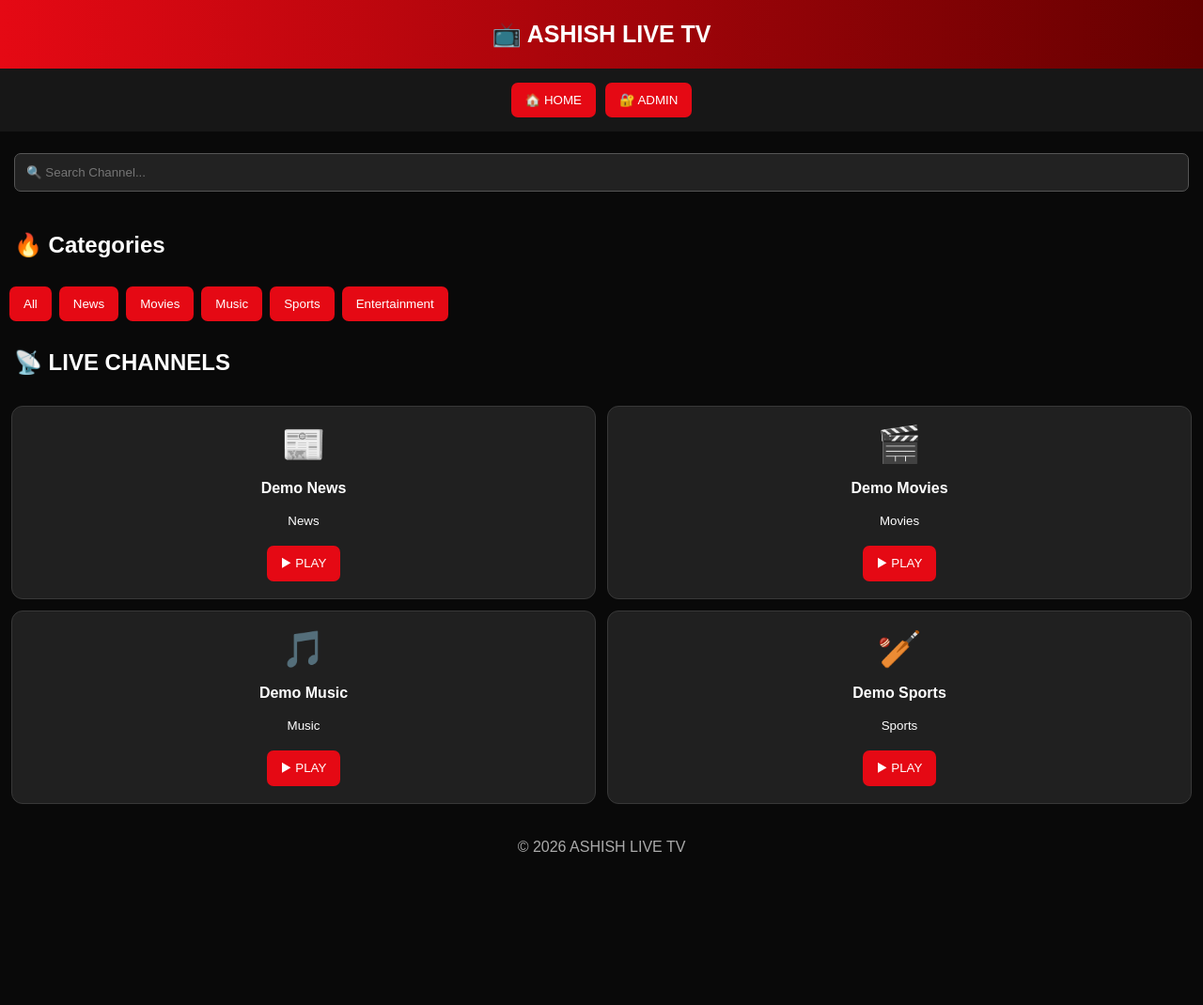
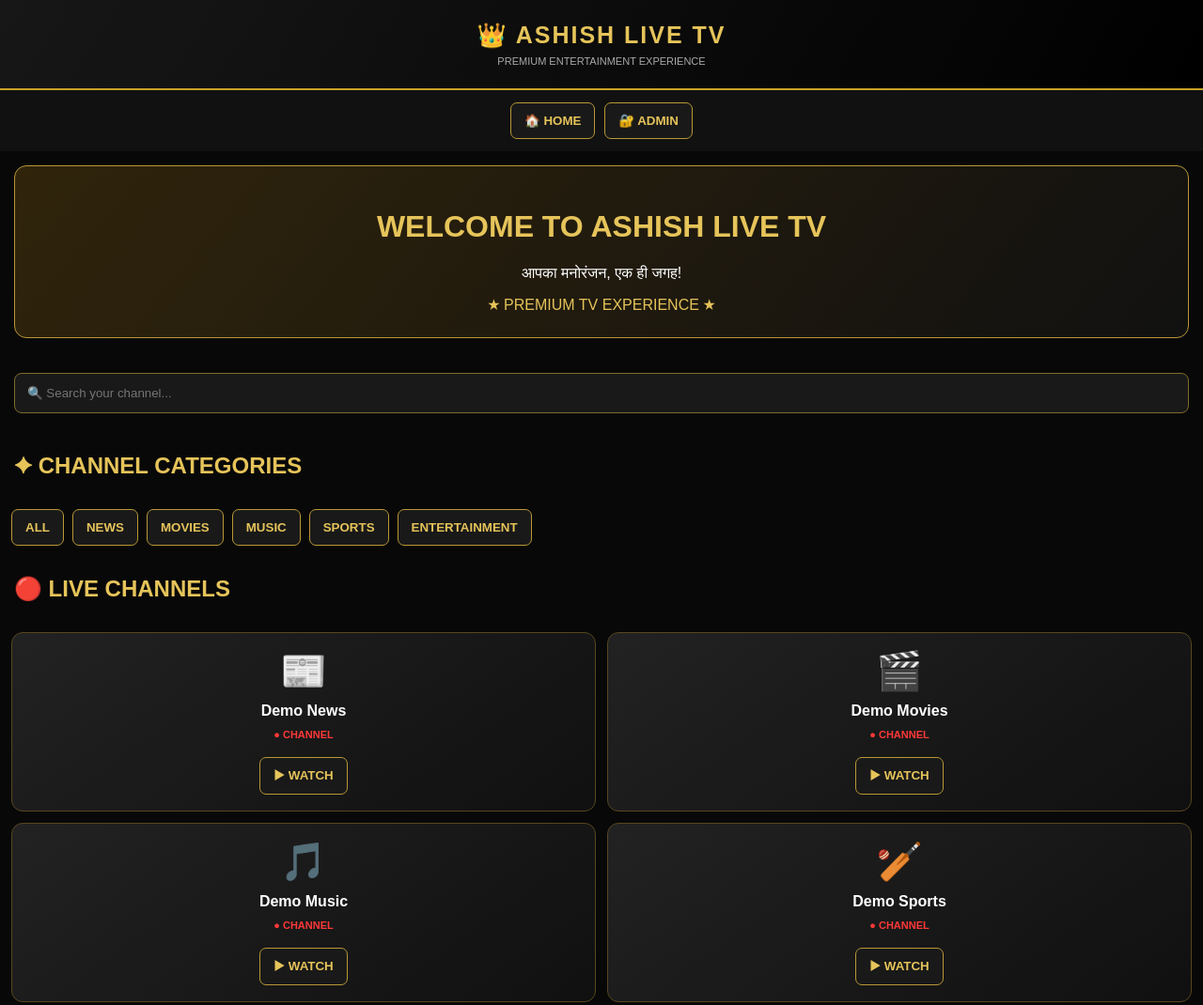
Before and after one commit to instagramcomfffs-code/-ashish-live-tv, a plain HTML site: page index.html in a window 1280 px wide. Shown: the top 1070 px of the page at 94% size. Before the commit the page ends 936 px from the top, so only its background shows below. Drawn offline with Linux system fonts and the light colour scheme.

Commit message:
Update index.html

```diff
--- a/index.html
+++ b/index.html
@@ -5,30 +5,86 @@
 <meta charset="UTF-8">
 <meta name="viewport" content="width=device-width, initial-scale=1.0">
 <title>ASHISH LIVE TV</title>
+
 <style>
 *{box-sizing:border-box}
-body{margin:0;background:#090909;color:white;font-family:Arial}
-header{background:linear-gradient(90deg,#e50914,#650000);padding:22px;text-align:center;font-size:25px;font-weight:bold}
-nav{display:flex;justify-content:center;gap:10px;padding:15px;background:#171717}
-button{background:#e50914;color:white;border:0;border-radius:7px;padding:11px 15px;cursor:pointer}
-input,select{width:100%;padding:12px;margin:8px 0;background:#222;color:white;border:1px solid #555;border-radius:7px}
-h2{padding-left:15px}
+body{
+ margin:0;background:#080808;color:white;
+ font-family:Arial,sans-serif;
+}
+header{
+ background:linear-gradient(120deg,#171717,#000);
+ padding:23px 12px;text-align:center;
+ border-bottom:2px solid #c9a227;
+}
+.brand{
+ color:#e6c45a;font-size:25px;
+ font-weight:bold;letter-spacing:2px;
+}
+.tagline{color:#aaa;font-size:11px;margin-top:7px}
+nav{
+ display:flex;justify-content:center;
+ gap:10px;padding:13px;background:#111;
+}
+button{
+ border:1px solid #b99835;
+ background:#191919;color:#e6c45a;
+ padding:11px 14px;border-radius:7px;
+ cursor:pointer;font-weight:bold;
+}
+button:hover{background:#c9a227;color:black}
 .search{padding:15px}
-.categories{display:flex;gap:8px;overflow-x:auto;padding:10px}
+input,select{
+ width:100%;padding:13px;margin:7px 0;
+ background:#191919;color:white;
+ border:1px solid #806b2b;border-radius:8px;
+}
+h2{color:#e6c45a;padding-left:15px}
+.hero{
+ margin:15px;padding:25px 15px;
+ border:1px solid #b99835;border-radius:13px;
+ background:linear-gradient(130deg,#30240b,#111);
+ text-align:center;
+}
+.hero h1{color:#e6c45a}
+.categories{
+ display:flex;gap:9px;padding:12px;
+ overflow-x:auto;
+}
 .categories button{white-space:nowrap}
-.channels{display:grid;grid-template-columns:1fr 1fr;gap:12px;padding:12px}
-.channel{background:#202020;padding:18px 8px;border-radius:12px;text-align:center;border:1px solid #383838}
-.logo{font-size:38px}
-.channel p{font-weight:bold}
-.panel{display:none;background:#171717;margin:15px;padding:15px;border-radius:12px}
-#player{display:none;margin:15px;padding:15px;background:#171717;border-radius:12px}
-video{width:100%;background:black}
-footer{text-align:center;padding:25px;color:#aaa}
+.channels{
+ display:grid;grid-template-columns:1fr 1fr;
+ gap:12px;padding:12px;
+}
+.channel{
+ background:linear-gradient(145deg,#222,#101010);
+ border:1px solid #57471f;border-radius:12px;
+ padding:17px 7px;text-align:center;
+}
+.logo{font-size:40px}
+.name{font-weight:bold;margin:10px 0}
+.live{color:#ff3838;font-size:11px;font-weight:bold}
+#player,.panel{
+ display:none;background:#151515;
+ border:1px solid #a48632;
+ margin:15px;padding:15px;border-radius:12px;
+}
+video{width:100%;background:black;border-radius:8px}
+footer{
+ text-align:center;color:#999;
+ padding:25px;border-top:1px solid #333;
+ margin-top:30px;
+}
+.delete{color:white;border-color:red}
 </style>
 </head>
+
 <body>
 
-<header>📺 ASHISH LIVE TV</header>
+<header>
+ <div class="brand">👑 ASHISH LIVE TV</div>
+ <div class="tagline">PREMIUM ENTERTAINMENT EXPERIENCE</div>
+</header>
 
 <nav>
  <button onclick="showHome()">🏠 HOME</button>
@@ -36,34 +92,42 @@ footer{text-align:center;padding:25px;color:#aaa}
 </nav>
 
 <div id="home">
-<div class="search">
-<input id="search" placeholder="🔍 Search Channel..." oninput="render()">
+
+<div class="hero">
+ <h1>WELCOME TO ASHISH LIVE TV</h1>
+ <p>आपका मनोरंजन, एक ही जगह!</p>
+ <span style="color:#e6c45a">★ PREMIUM TV EXPERIENCE ★</span>
 </div>
 
-<h2>🔥 Categories</h2>
-<div class="categories">
-<button onclick="setCategory('All')">All</button>
-<button onclick="setCategory('News')">News</button>
-<button onclick="setCategory('Movies')">Movies</button>
-<button onclick="setCategory('Music')">Music</button>
-<button onclick="setCategory('Sports')">Sports</button>
-<button onclick="setCategory('Entertainment')">Entertainment</button>
+<div class="search">
+ <input id="search" placeholder="🔍 Search your channel..." oninput="render()">
 </div>
 
-<h2>📡 LIVE CHANNELS</h2>
+<h2>✦ CHANNEL CATEGORIES</h2>
+
+<div class="categories">
+ <button onclick="setCategory('All')">ALL</button>
+ <button onclick="setCategory('News')">NEWS</button>
+ <button onclick="setCategory('Movies')">MOVIES</button>
+ <button onclick="setCategory('Music')">MUSIC</button>
+ <button onclick="setCategory('Sports')">SPORTS</button>
+ <button onclick="setCategory('Entertainment')">ENTERTAINMENT</button>
+</div>
+
+<h2>🔴 LIVE CHANNELS</h2>
 <div class="channels" id="channels"></div>
 </div>
 
 <div id="player">
-<h2 id="playerTitle">Video Player</h2>
+ <h2 id="playerTitle">VIDEO PLAYER</h2>
  <video id="video" controls playsinline></video>
-<p>अधिकृत MP4 वीडियो लिंक इस्तेमाल करें।</p>
-<button onclick="closePlayer()">Close Player</button>
+ <p>अधिकृत MP4 वीडियो लिंक ही इस्तेमाल करें।</p>
+ <button onclick="closePlayer()">✖ CLOSE PLAYER</button>
 </div>
 
 <div class="panel" id="admin">
-<h2>🔐 ADMIN PANEL</h2>
-<p>➕ Add New Channel</p>
+ <h2>👑 ADMIN DASHBOARD</h2>
+ <p>ADD NEW CHANNEL</p>
 
  <input id="channelName" placeholder="Channel Name">
 
@@ -75,23 +139,31 @@ footer{text-align:center;padding:25px;color:#aaa}
   <option>Entertainment</option>
  </select>
 
-<input id="channelLogo" placeholder="Channel Logo Emoji">
+ <input id="channelLogo" placeholder="Logo Emoji (📺)">
  <input id="channelUrl" placeholder="Authorized MP4 URL">
 
-<button onclick="addChannel()">ADD CHANNEL</button>
+ <button onclick="addChannel()">➕ ADD CHANNEL</button>
 
-<h3>Manage Channels</h3>
+ <h2>MANAGE CHANNELS</h2>
  <div id="manage"></div>
 </div>
 
-<footer>© 2026 ASHISH LIVE TV</footer>
+<footer>
+ <div style="color:#e6c45a;font-weight:bold">
+ 👑 ASHISH LIVE TV
+ </div>
+ <p>© 2026 All Rights Reserved</p>
+</footer>
 
 <script>
-let channels=JSON.parse(localStorage.getItem("ashishChannels")||"null")||[
+let channels=JSON.parse(
+ localStorage.getItem("ashishChannels")||"null"
+)||[
  {name:"Demo News",category:"News",logo:"📰",url:""},
  {name:"Demo Movies",category:"Movies",logo:"🎬",url:""},
  {name:"Demo Music",category:"Music",logo:"🎵",url:""},
-{name:"Demo Sports",category:"Sports",logo:"🏏",url:""}
+ {name:"Demo Sports",category:"Sports",logo:"🏏",url:""},
+ {name:"Demo Entertainment",category:"Entertainment",logo:"📺",url:""}
 ];
 
 let selectedCategory="All";
@@ -109,6 +181,7 @@ return String(value).replace(/[&<>"']/g,c=>({
 
 function render(){
  let search=document.getElementById("search").value.toLowerCase();
+
  let list=channels.map((c,i)=>({...c,index:i})).filter(c=>
  (selectedCategory==="All"||c.category===selectedCategory)&&
  c.name.toLowerCase().includes(search)
@@ -117,37 +190,43 @@ c.name.toLowerCase().includes(search)
  document.getElementById("channels").innerHTML=list.map(c=>`
  <div class="channel">
  <div class="logo">${safe(c.logo)}</div>
-<p>${safe(c.name)}</p>
-<small>${safe(c.category)}</small><br><br>
-<button onclick="playChannel(${c.index})">▶ PLAY</button>
+ <div class="name">${safe(c.name)}</div>
+ <div class="live">● CHANNEL</div><br>
+ <button onclick="playChannel(${c.index})">▶ WATCH</button>
  </div>
-`).join("")||"<p>No channels found</p>";
+ `).join("")||"<p>No Channels Found</p>";
 }
 
-function setCategory(category){
-selectedCategory=category;
+function setCategory(cat){
+ selectedCategory=cat;
  render();
 }
 
-function playChannel(index){
-let c=channels[index];
+function playChannel(i){
+ let c=channels[i];
  if(!c.url){
-alert("इस Demo Channel में वीडियो लिंक नहीं है।");
+ alert("यह Demo Channel है। Admin में अधिकृत वीडियो लिंक जोड़ें।");
  return;
  }
-let video=document.getElementById("video");
-video.src=c.url;
+ let v=document.getElementById("video");
+ v.src=c.url;
  document.getElementById("playerTitle").innerText=c.name;
  document.getElementById("player").style.display="block";
-video.play().catch(()=>alert("वीडियो नहीं चल पाया। लिंक जांचें।"));
+ v.play().catch(()=>alert("वीडियो लिंक जांचें।"));
 }
 
 function closePlayer(){
-let video=document.getElementById("video");
-video.pause();
-video.removeAttribute("src");
-video.load();
+ let v=document.getElementById("video");
+ v.pause();
+ v.removeAttribute("src");
+ v.load();
  document.getElementById("player").style.display="none";
+}
+
+function showHome(){
+ document.getElementById("admin").style.display="none";
+ document.getElementById("home").style.display="block";
+ render();
 }
 
 function showAdmin(){
@@ -157,32 +236,20 @@ document.getElementById("admin").style.display="block";
  manageChannels();
 }
 
-function showHome(){
-document.getElementById("admin").style.display="none";
-document.getElementById("home").style.display="block";
-render();
-}
-
 function addChannel(){
  let name=document.getElementById("channelName").value.trim();
  let category=document.getElementById("channelCategory").value;
  let logo=document.getElementById("channelLogo").value.trim()||"📺";
  let url=document.getElementById("channelUrl").value.trim();
 
-if(!name){
-alert("Channel Name लिखें");
-return;
-}
+ if(!name){alert("Channel Name लिखें");return;}
 
  if(url){
   try{
    let parsed=new URL(url);
-if(parsed.protocol!=="https:"&&parsed.protocol!=="http:"){
-throw new Error();
-}
+   if(!["https:","http:"].includes(parsed.protocol))throw Error();
   }catch(e){
-alert("Valid video URL डालें");
-return;
+   alert("Valid video URL डालें");return;
   }
  }
 
@@ -196,9 +263,9 @@ render();
  alert("Channel Added Successfully!");
 }
 
-function deleteChannel(index){
+function deleteChannel(i){
  if(confirm("क्या यह चैनल हटाना चाहते हैं?")){
-channels.splice(index,1);
+  channels.splice(i,1);
   save();
   manageChannels();
   render();
@@ -207,9 +274,9 @@ render();
 
 function manageChannels(){
  document.getElementById("manage").innerHTML=channels.map((c,i)=>`
-<div style="background:#292929;padding:12px;margin:8px 0;border-radius:8px">
+ <div style="padding:12px;background:#292929;margin:8px 0;border-radius:8px">
  ${safe(c.logo)} ${safe(c.name)}
-<button onclick="deleteChannel(${i})">DELETE</button>
+ <button class="delete" onclick="deleteChannel(${i})">DELETE</button>
  </div>
  `).join("");
 }
```
Lines whose indentation alone changed are shown as unchanged.
